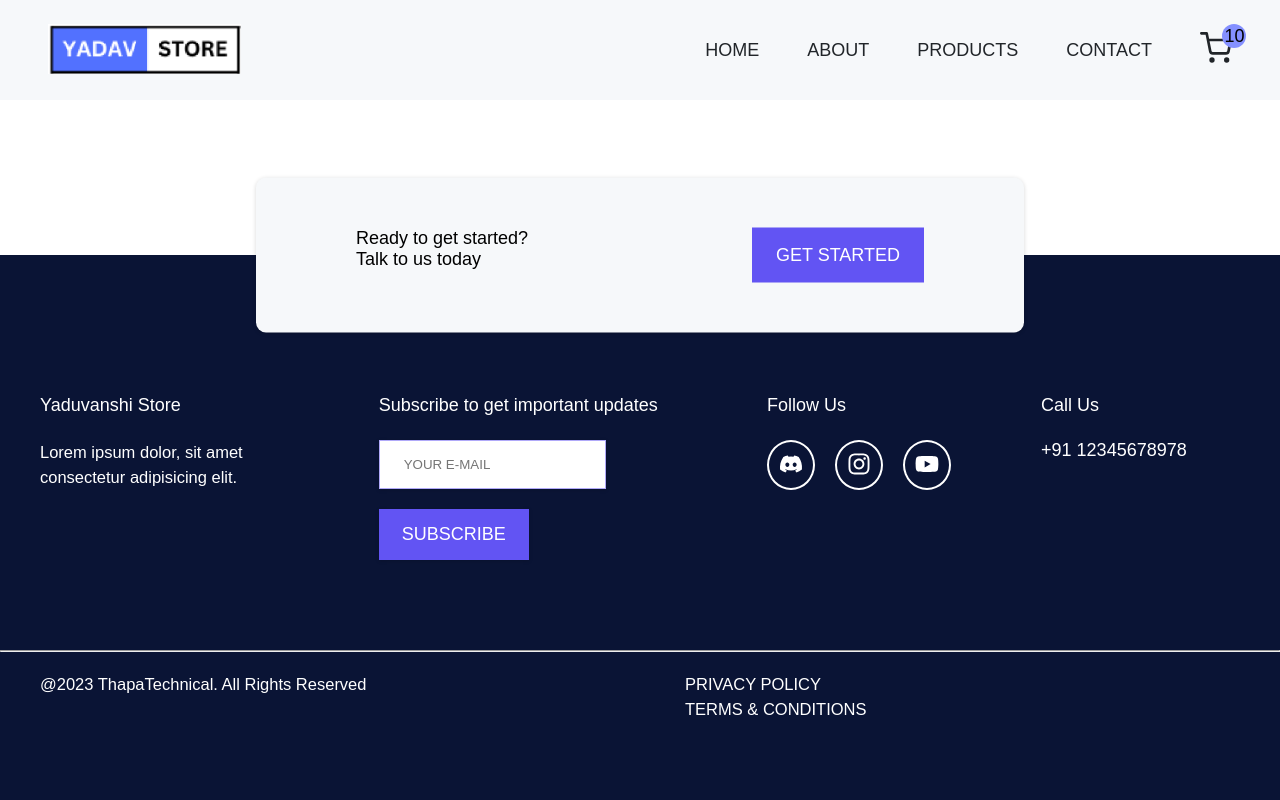
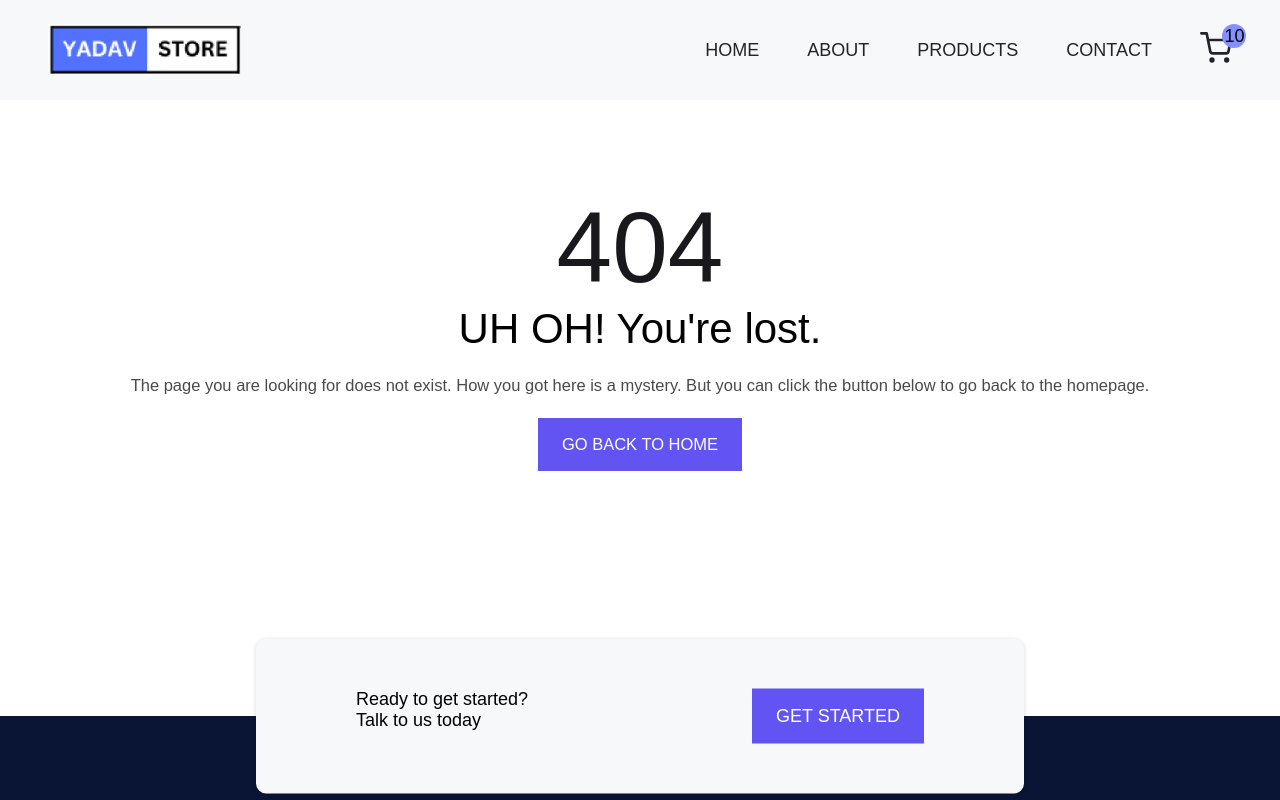
Before and after one commit to ashwin7455/E-commerce, a React (Create React App) app: page /errorpage in a window 1280 px wide. Shown: the top 800 px of the page. Built offline with nearby package versions, Linux system fonts and the light colour scheme.

Commit message:
errorPage

```diff
--- a/src/App.js
+++ b/src/App.js
@@ -9,6 +9,7 @@
 import { GlobalStyle } from "./GlobalStyle";
 import Header from "./components/Header";
 import Footer from "./components/Footer";
+import ErrorPage from "./ErrorPage";
 
 
 const App = () => {
@@ -49,6 +50,7 @@
         <Route path="/products" element={<Products/>}  />
         <Route path="/contact" element={<Contact/>}  />
         <Route path="/about" element={<About/>}  />
+        <Route path="/errorpage" element={<ErrorPage/>}  />
         <Route path="/singleproduct/:id" element={<SingleProduct/>}  />
       </Routes>
         <Footer/>
--- a/src/ErrorPage.js
+++ b/src/ErrorPage.js
@@ -1,11 +1,49 @@
 import React from 'react'
+import styled from 'styled-components';
+import { NavLink } from 'react-router-dom';
+import { Button } from "./styles/Button";
 
 const ErrorPage = () => {
   return (
-    <div>
-      error page
-    </div>
+    <>
+
+       <Wrapper>
+      <div className="container">
+        <div>
+          <h2>404</h2>
+          <h3>UH OH! You're lost.</h3>
+          <p>
+            The page you are looking for does not exist. How you got here is a
+            mystery. But you can click the button below to go back to the
+            homepage.
+          </p>
+
+          <NavLink to="/">
+            <Button>Go Back to Home</Button>
+          </NavLink>
+        </div>
+      </div>
+    </Wrapper>
+    </>
   )
 }
 
+const Wrapper = styled.section`
+  .container {
+    padding: 9rem 0;
+    text-align: center;
+
+    h2 {
+      font-size: 10rem;
+    }
+
+    h3 {
+      font-size: 4.2rem;
+    }
+
+    p {
+      margin: 2rem 0;
+    }
+  }
+`;
 export default ErrorPage
--- a/src/Home.js
+++ b/src/Home.js
@@ -22,7 +22,7 @@
   );
 };
 const Wrapper = styled.section`
-  height: 200vh;
+  height: full;
   background-color: ${({ theme }) => theme.colors.bg};
 `;
 
```
